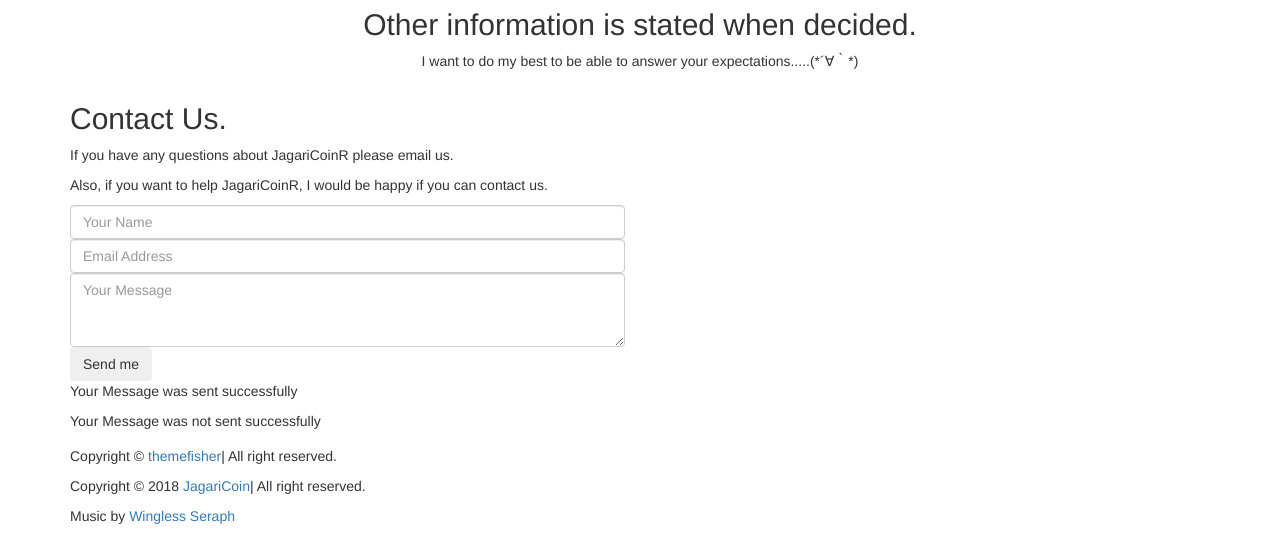
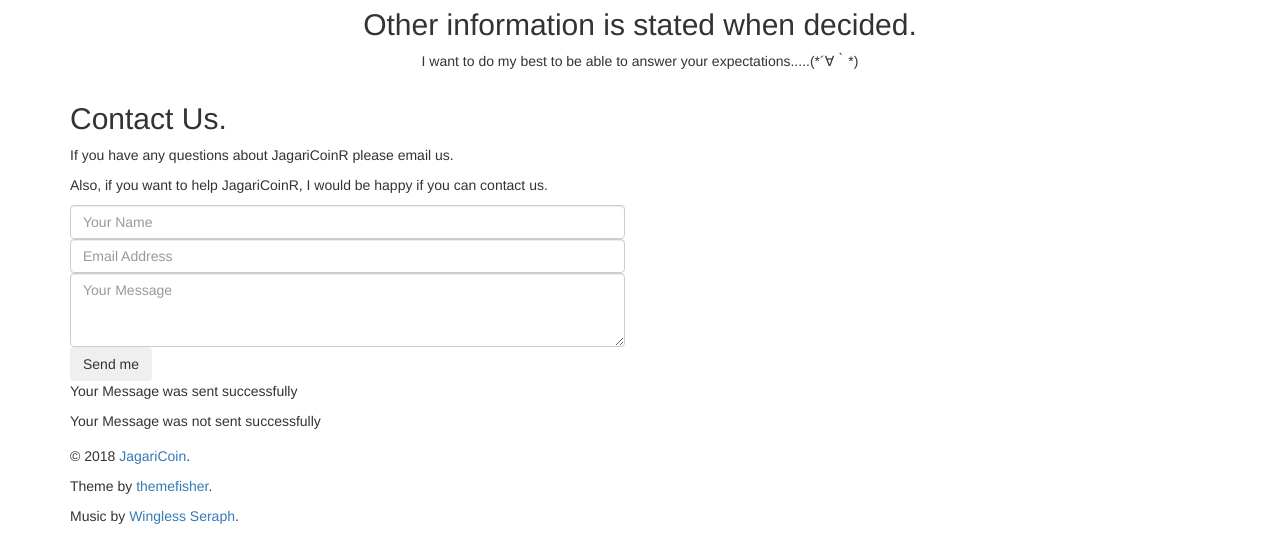
Before and after one commit to jagaricoin-project/JAGARI-COin-R, a plain HTML site: page index.html in a window 1280 px wide. Shown: the part 2000-2536 px from the top of the page. Drawn offline with nearby package versions, Linux system fonts and the light colour scheme; files that its build step writes are made by us from their sources; a script that the page names is missing; files whose address does not match are found by name; a web font is replaced by a local one.

Commit message:
Initial Commit

```diff
--- a/index.html
+++ b/index.html
@@ -70,7 +70,7 @@
             </li>
             <li class="nav-item"> <a class="nav-link" href="http://www.jagaricoin.tk/mining.html">Mining</a>
             </li>
-            <li class="nav-item"> <a class="nav-link" href="http://www.jagaricoin.tk/pribacy.html">Privacy</a>
+            <li class="nav-item"> <a class="nav-link" href="http://www.jagaricoin.tk/privacy.html">Privacy</a>
             </li>
             <li class="nav-item"> <a class="nav-link" href="http://www.jagaricoin.tk/">Jagaricoin</a>
             </li>
@@ -305,11 +305,9 @@ rows="3" name="message"></textarea> </div>
         <div class="row">
           <div class="col-md-12">
             <div class="block">
-              <p>Copyright © <a href="https://themefisher.com">themefisher</a>|
-                All right reserved.</p>
-              <p>Copyright © 2018 <a href="http://www.jagaricoin.tk/">JagariCoin</a>|
-                All right reserved.</p>
-              <p>Music by <a href="http://wingless-seraph.net/">Wingless Seraph</a></p>
+              <p>© 2018 <a href="http://www.jagaricoin.tk/">JagariCoin</a>.</p>
+              <p>Theme by <a href="https://themefisher.com">themefisher</a>.</p>
+              <p>Music by <a href="http://wingless-seraph.net/">Wingless Seraph</a>.</p>
             </div>
           </div>
         </div>
```
